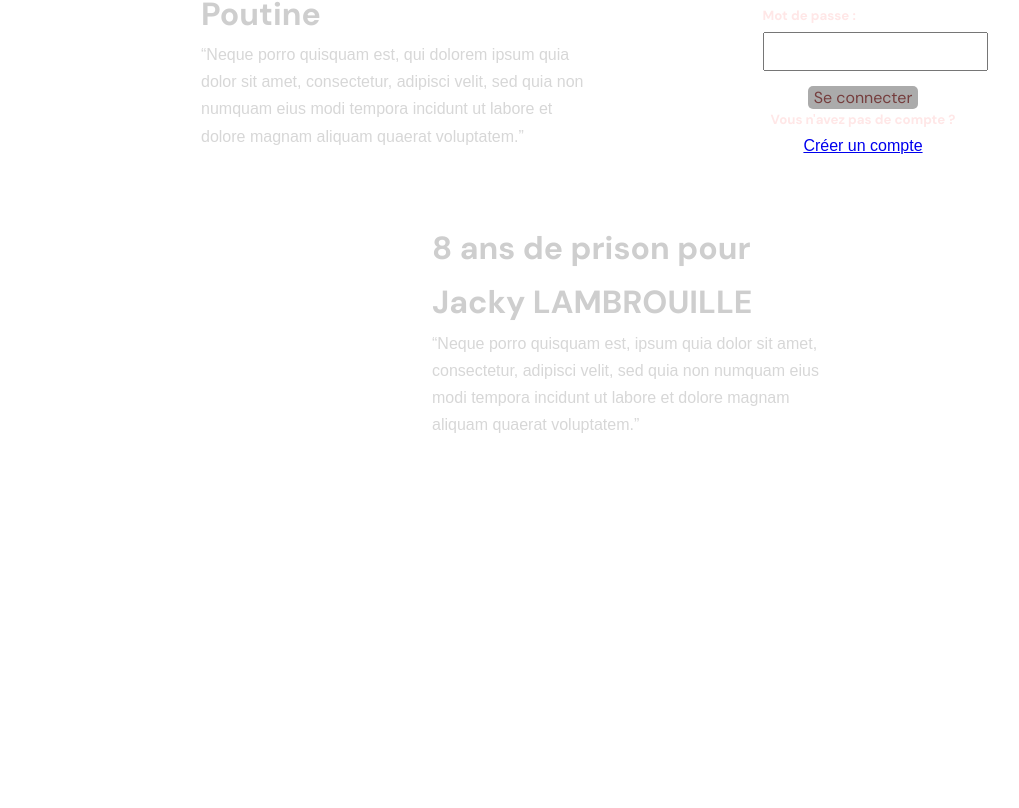
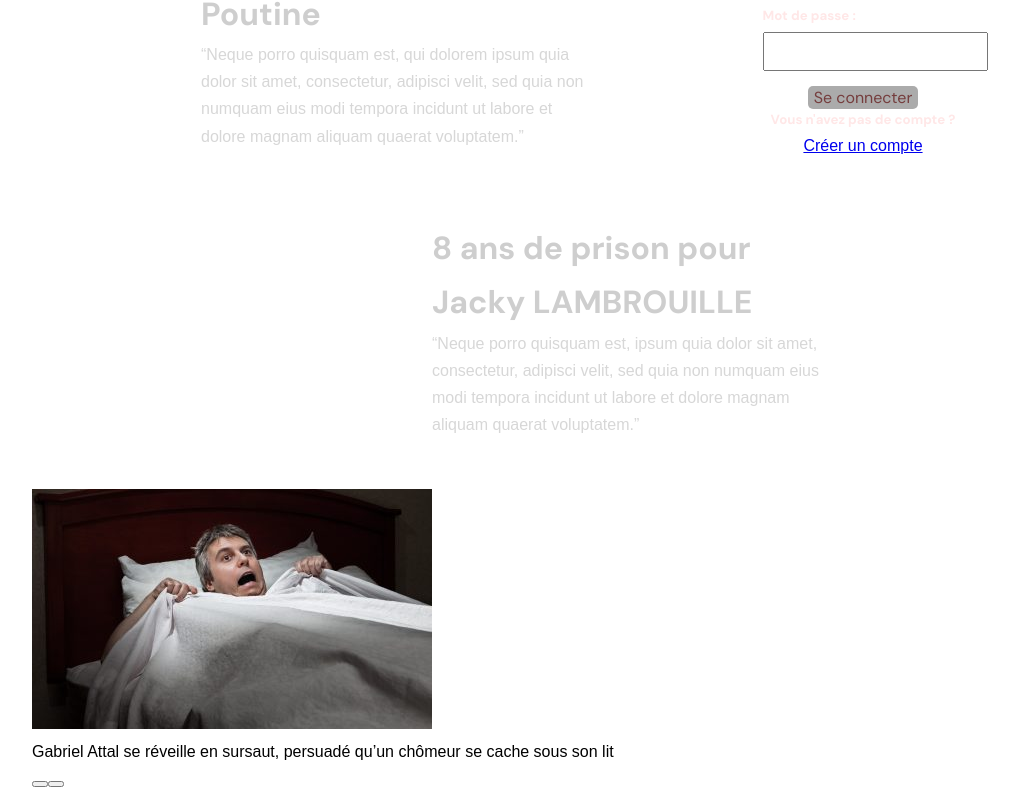
Before and after one commit to WildCodeSchool-2024-02/JS-Nantes-RamCSS-P2-Faketory, a React (Vite) app in the folder client/: page / in a window 1280 px wide. Shown: the part 264-1072 px from the top of the page, without its empty margins (8-1027 px from the left). Before the commit the page ends 800 px from the top, so only its background shows below. Built offline with nearby package versions, Linux system fonts and the light colour scheme.

Commit message:
Ajout card de comparaison + pack icones

```diff
--- a/client/index.html
+++ b/client/index.html
@@ -2,9 +2,12 @@
 <html lang="fr">
   <head>
     <meta charset="UTF-8" />
-    <link rel="preconnect" href="https://fonts.googleapis.com">
-    <link rel="preconnect" href="https://fonts.gstatic.com" crossorigin>
-    <link href="https://fonts.googleapis.com/css2?family=DM+Sans:ital,opsz,wght@0,9..40,100..1000;1,9..40,100..1000&display=swap" rel="stylesheet">
+    <link rel="preconnect" href="https://fonts.googleapis.com" />
+    <link rel="preconnect" href="https://fonts.gstatic.com" crossorigin />
+    <link
+      href="https://fonts.googleapis.com/css2?family=DM+Sans:ital,opsz,wght@0,9..40,100..1000;1,9..40,100..1000&display=swap"
+      rel="stylesheet"
+    />
     <link rel="icon" href="/src/assets/favicon.ico" />
     <meta name="viewport" content="width=device-width, initial-scale=1.0" />
     <title>FakeTORY</title>
--- a/client/src/App.css
+++ b/client/src/App.css
@@ -1,8 +1,8 @@
 :root {
-  --green: #44F440;
-  --red: #D30303;
-  black: #271E1E;
-  --white: #EBEBEB;
+  --green: #44f440;
+  --red: #d30303;
+  black: #271e1e;
+  --white: #ebebeb;
 
   --font: dm-sans;
 }
--- a/client/src/App.jsx
+++ b/client/src/App.jsx
@@ -1,10 +1,14 @@
 import UserConnection from "./components/UserConnection";
+import Sniper from "./components/Sniper";
 
 import "./App.css";
 
 function App() {
   return (
+    <>
       <UserConnection />
+      <Sniper />
+    </>
   );
 }
 
--- /dev/null
+++ b/client/src/components/Sniper.jsx
@@ -0,0 +1,27 @@
+function Sniper() {
+  return (
+    <figure className="card">
+      <img src="../../public/images/gabriel-attal.jpg" alt="gabriel-attal" />
+      <figcaption>
+        Gabriel Attal se réveille en sursaut, persuadé qu’un chômeur se cache
+        sous son lit
+      </figcaption>
+      <div className="container">
+        <button type="button" id="btn_false" className="btn-rond">
+          <span
+            className="icon-uncheck"
+            aria-label="Indiquer que l'actualité est fausse"
+          />
+        </button>
+        <button type="button" id="btn_true" className="btn-rond">
+          <span
+            className="icon-check"
+            aria-label="Indiquer que l'actualité est vraie"
+          />
+        </button>
+      </div>
+    </figure>
+  );
+}
+
+export default Sniper;
--- a/client/src/components/UserConnection.jsx
+++ b/client/src/components/UserConnection.jsx
@@ -1,57 +1,66 @@
-import React, { useState } from 'react';
+import { useState } from "react";
 
-import './UserConnection.css';
+import "./UserConnection.css";
 
 function UserConnection() {
-
-    const [username, setUsername] = useState('');
-    const [password, setPassword] = useState('');
+  const [username, setUsername] = useState("");
+  const [password, setPassword] = useState("");
 
   const handleSubmit = (event) => {
     event.preventDefault();
-        // Données à envoyer au serveur pour vérification
-       console.log(`Username: ${username}, Password: ${password}`);
-    }
+  };
 
   return (
     <>
-            <h2>{username ? username : 'User Connection'}</h2>
+      <h2>{username || "User Connection"}</h2>
       <h3> WELCOME </h3>
       <div id="cards" className="cards">
-
         <div id="card2" className="card">
-                <h4>{username ? username : 'Sarkozy'} et Vladimir Poutine</h4>
-                <p>“Neque porro quisquam est, qui dolorem ipsum quia dolor sit amet, consectetur, adipisci velit, sed
-                    quia non numquam eius modi tempora incidunt ut labore et dolore magnam aliquam quaerat
-                    voluptatem.”</p>
+          <h4>{username || "Sarkozy"} et Vladimir Poutine</h4>
+          <p>
+            “Neque porro quisquam est, qui dolorem ipsum quia dolor sit amet,
+            consectetur, adipisci velit, sed quia non numquam eius modi tempora
+            incidunt ut labore et dolore magnam aliquam quaerat voluptatem.”
+          </p>
         </div>
 
         <div id="card1" className="card">
           <form onSubmit={handleSubmit}>
             <label>
               <h5>Nom d'utilisateur :</h5>
-                        <input type="text" value={username} onChange={e => setUsername(e.target.value)}/>
+              <input
+                type="text"
+                value={username}
+                onChange={(e) => setUsername(e.target.value)}
+              />
             </label>
             <label>
               <h5> Mot de passe :</h5>
-                        <input type="password" value={password} onChange={e => setPassword(e.target.value)}/>
+              <input
+                type="password"
+                value={password}
+                onChange={(e) => setPassword(e.target.value)}
+              />
             </label>
-                    <button className="submit">Se connecter</button>
+            <button type="button" className="submit">
+              Se connecter
+            </button>
             <h5>Vous n'avez pas de compte ?</h5>
             <a href="/register">Créer un compte</a>
           </form>
         </div>
 
         <div id="card3" className="card">
-                <h4>8 ans de prison pour {username ? username : 'Jacky LAMBROUILLE'}</h4>
-                <p>“Neque porro quisquam est, ipsum quia dolor sit amet, consectetur, adipisci velit, sed
-                    quia non numquam eius modi tempora incidunt ut labore et dolore magnam aliquam quaerat
-                    voluptatem.”</p>
+          <h4>8 ans de prison pour {username || "Jacky LAMBROUILLE"}</h4>
+          <p>
+            “Neque porro quisquam est, ipsum quia dolor sit amet, consectetur,
+            adipisci velit, sed quia non numquam eius modi tempora incidunt ut
+            labore et dolore magnam aliquam quaerat voluptatem.”
+          </p>
         </div>
       </div>
     </>
   );
 }
 
-
 export default UserConnection;
```
Also changed, not shown: client/src/components/UserConnection.css (+15 -11 lines), client/public/images/gabriel-attal.jpg (added). Lines whose indentation alone changed are shown as unchanged.
